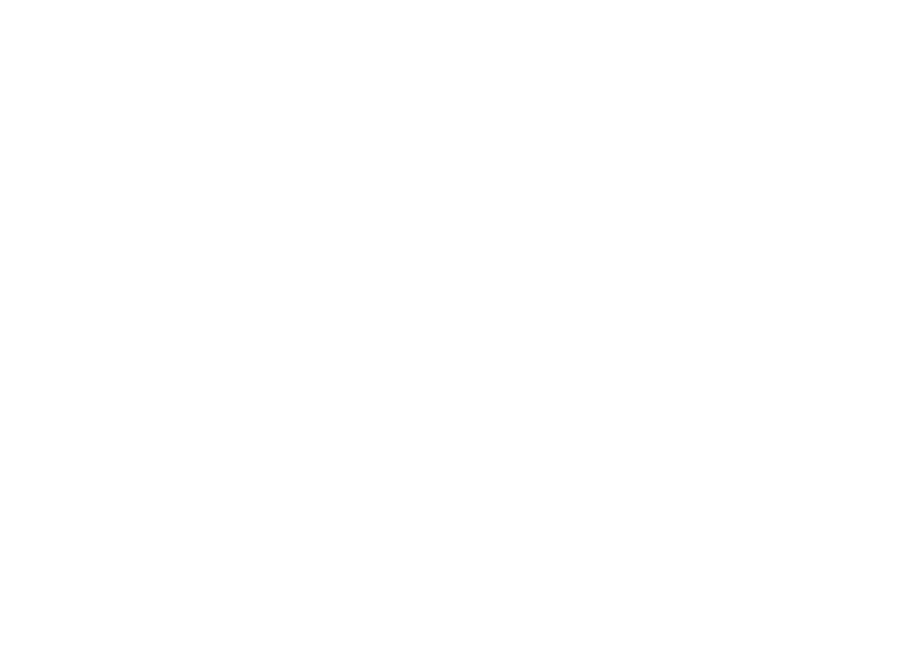
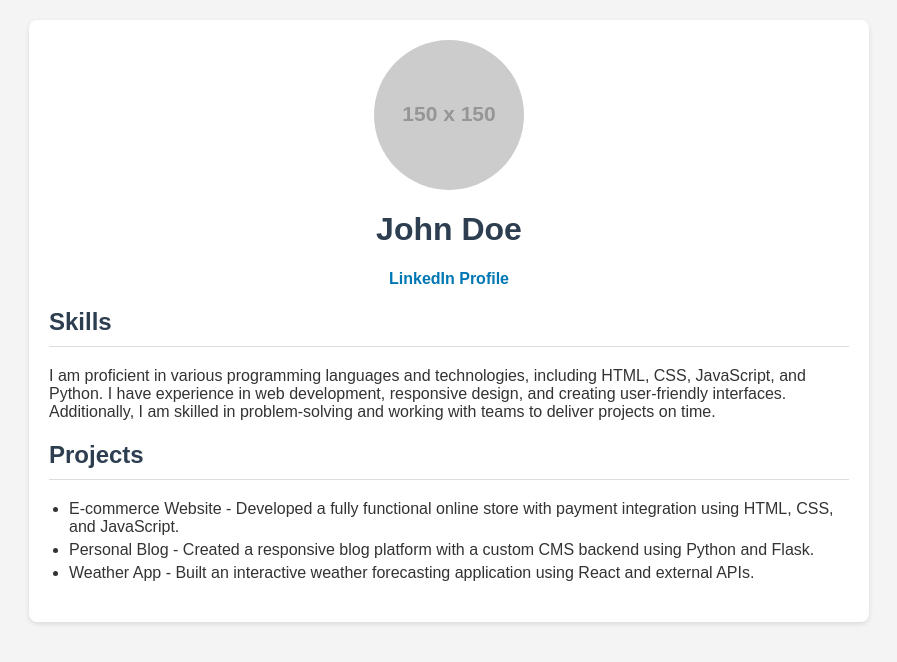
Before and after one commit to acciojob/portfolio-page-zapshooter, a website: page main.html in a window 1280 px wide. Shown: the whole page, without its empty margins (191-1088 px from the left). Drawn offline with Linux system fonts and the light colour scheme; placeholder pictures from the web are drawn by us.

Commit message:
created a submission

```diff
--- a/main.html
+++ b/main.html
@@ -1,16 +1,88 @@
 <!DOCTYPE html>
+<html lang="en">
+<head>
+    <meta charset="UTF-8">
+    <meta name="viewport" content="width=device-width, initial-scale=1.0">
+    <title>My Portfolio</title>
+    <style>
+        body {
+            font-family: Arial, sans-serif;
+            margin: 0;
+            padding: 20px;
+            background-color: #f4f4f4;
+            color: #333;
+        }
+        .container {
+            max-width: 800px;
+            margin: 0 auto;
+            background: white;
+            padding: 20px;
+            border-radius: 8px;
+            box-shadow: 0 2px 5px rgba(0, 0, 0, 0.1);
+        }
+        h1 {
+            text-align: center;
+            color: #2c3e50;
+        }
+        img {
+            display: block;
+            margin: 0 auto 20px;
+            max-width: 200px;
+            border-radius: 50%;
+        }
+        a {
+            display: block;
+            text-align: center;
+            margin: 10px 0;
+            color: #0077b5;
+            text-decoration: none;
+            font-weight: bold;
+        }
+        a:hover {
+            text-decoration: underline;
+        }
+        section {
+            margin: 20px 0;
+        }
+        h2 {
+            color: #2c3e50;
+            border-bottom: 1px solid #ddd;
+            padding-bottom: 10px;
+        }
+        ul {
+            padding-left: 20px;
+        }
+        li {
+            margin-bottom: 5px;
+        }
+    </style>
+</head>
+<body>
+    <div class="container">
+        <!-- Image -->
+        <img src="https://via.placeholder.com/150" alt="My Profile Picture">
 
-<html>
+        <!-- Name -->
+        <h1>John Doe</h1>
 
-<head>
-	<link rel="stylesheet" href="styles.css">
-</head>
+        <!-- LinkedIn Profile -->
+        <a href="https://www.linkedin.com/in/anuj-gusain-071175186/" target="_blank">LinkedIn Profile</a>
 
-<body>
-	<!-- the entire body must be written by student -->
-    <script type="text/javascript" src="./script.js">
-</script>
+        <!-- Skills Section -->
+        <section id="skills">
+            <h2>Skills</h2>
+            <p>I am proficient in various programming languages and technologies, including HTML, CSS, JavaScript, and Python. I have experience in web development, responsive design, and creating user-friendly interfaces. Additionally, I am skilled in problem-solving and working with teams to deliver projects on time.</p>
+        </section>
 
+        <!-- Projects Section -->
+        <section id="projects">
+            <h2>Projects</h2>
+            <ul>
+                <li>E-commerce Website - Developed a fully functional online store with payment integration using HTML, CSS, and JavaScript.</li>
+                <li>Personal Blog - Created a responsive blog platform with a custom CMS backend using Python and Flask.</li>
+                <li>Weather App - Built an interactive weather forecasting application using React and external APIs.</li>
+            </ul>
+        </section>
+    </div>
 </body>
-
 </html>
```
